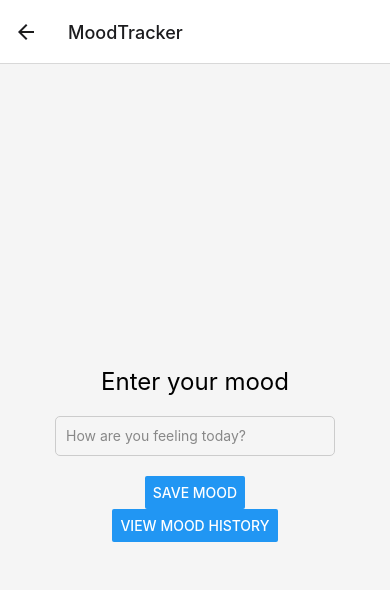
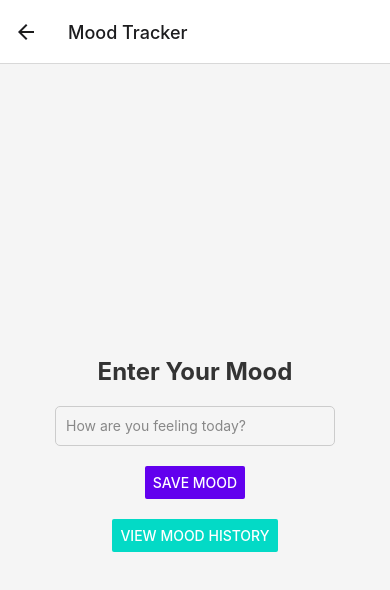
Before and after one commit to rehan4202/MoodMosaic, a React Native app: screen /MoodTracker in a window 390 px wide. Shown: the top 590 px of the page. Built offline with nearby package versions, Linux system fonts and the light colour scheme.

Commit message:
1. Mood History

```diff
--- a/App.tsx
+++ b/App.tsx
@@ -1,22 +1,36 @@
+// App.tsx
+
 import React from 'react';
 import { NavigationContainer } from '@react-navigation/native';
 import { createStackNavigator } from '@react-navigation/stack';
-import WelcomeScreen from './src/screens/WelcomeScreen';
-import MoodTrackerScreen from './src/screens/MoodTrackerScreen';
-import MoodHistoryScreen from './src/screens/MoodHistoryScreen';
+import WelcomeScreen from './src/screens/WelcomeScreen'; // Adjust the path as needed
+import MoodTrackerScreen from './src/screens/MoodTrackerScreen'; // Adjust the path as needed
+import MoodHistoryScreen from './src/screens/MoodHistoryScreen'; // Import MoodHistoryScreen
 
 const Stack = createStackNavigator();
 
-function App() {
+const App = () => {
     return (
         <NavigationContainer>
             <Stack.Navigator initialRouteName="Welcome">
-                <Stack.Screen name="Welcome" component={WelcomeScreen} />
-                <Stack.Screen name="MoodTracker" component={MoodTrackerScreen} />
-                <Stack.Screen name="MoodHistory" component={MoodHistoryScreen} />
+                <Stack.Screen
+                    name="Welcome"
+                    component={WelcomeScreen}
+                    options={{ title: 'Welcome' }}
+                />
+                <Stack.Screen
+                    name="MoodTracker"
+                    component={MoodTrackerScreen}
+                    options={{ title: 'Mood Tracker' }}
+                />
+                <Stack.Screen
+                    name="MoodHistory"
+                    component={MoodHistoryScreen} // Add MoodHistoryScreen here
+                    options={{ title: 'Mood History' }}
+                />
             </Stack.Navigator>
         </NavigationContainer>
     );
-}
+};
 
 export default App;
--- a/src/screens/MoodHistoryScreen.js
+++ b/src/screens/MoodHistoryScreen.js
@@ -1,7 +1,7 @@
 // src/screens/MoodHistoryScreen.js
 
 import React, { useEffect, useState } from 'react';
-import { View, Text, FlatList, StyleSheet } from 'react-native';
+import { View, Text, StyleSheet, FlatList } from 'react-native';
 import AsyncStorage from '@react-native-async-storage/async-storage';
 
 const MoodHistoryScreen = () => {
@@ -10,35 +10,34 @@ const MoodHistoryScreen = () => {
     useEffect(() => {
         const fetchMoodHistory = async () => {
             try {
-                const history = await AsyncStorage.getItem('moodHistory');
-                setMoodHistory(history ? JSON.parse(history) : []);
+                const storedMoods = await AsyncStorage.getItem('moodHistory');
+                if (storedMoods) {
+                    setMoodHistory(JSON.parse(storedMoods));
+                }
             } catch (error) {
-                console.error("Error fetching mood history:", error);
+                console.error('Failed to load mood history:', error);
             }
         };
 
         fetchMoodHistory();
     }, []);
 
-    const renderItem = ({ item }) => (
+    const renderMoodItem = ({ item }) => (
         <View style={styles.moodItem}>
-            <Text style={styles.moodText}>Mood: {item.mood}</Text>
-            <Text style={styles.dateText}>Date: {new Date(item.date).toLocaleString()}</Text>
+            <Text style={styles.moodText}>{item.mood}</Text>
+            <Text style={styles.dateText}>{item.date}</Text>
         </View>
     );
 
     return (
         <View style={styles.container}>
             <Text style={styles.title}>Mood History</Text>
-            {moodHistory.length === 0 ? (
-                <Text style={styles.noHistoryText}>No mood entries found.</Text>
-            ) : (
-                <FlatList
-                    data={moodHistory}
-                    keyExtractor={(item, index) => index.toString()}
-                    renderItem={renderItem}
-                />
-            )}
+            <FlatList
+                data={moodHistory}
+                renderItem={renderMoodItem}
+                keyExtractor={(item, index) => index.toString()}
+                contentContainerStyle={styles.list}
+            />
         </View>
     );
 };
@@ -46,34 +45,31 @@ const MoodHistoryScreen = () => {
 const styles = StyleSheet.create({
     container: {
         flex: 1,
-        justifyContent: 'center',
-        alignItems: 'center',
-        backgroundColor: '#f5f5f5',
         padding: 20,
+        backgroundColor: '#f0f0f0',
     },
     title: {
         fontSize: 24,
+        fontWeight: 'bold',
         marginBottom: 20,
-        color: '#000',
+    },
+    list: {
+        paddingBottom: 20,
     },
     moodItem: {
+        backgroundColor: '#fff',
         padding: 15,
-        borderBottomWidth: 1,
-        borderBottomColor: '#ccc',
-        width: '100%',
+        borderRadius: 10,
+        marginBottom: 10,
     },
     moodText: {
         fontSize: 18,
-        color: '#000',
+        fontWeight: '500',
     },
     dateText: {
         fontSize: 14,
-        color: '#666',
-    },
-    noHistoryText: {
-        fontSize: 18,
-        color: '#999',
-        marginTop: 20,
+        color: '#888',
+        marginTop: 5,
     },
 });
 
--- a/src/screens/MoodTrackerScreen.js
+++ b/src/screens/MoodTrackerScreen.js
@@ -1,4 +1,5 @@
 // src/screens/MoodTrackerScreen.js
+
 import React, { useState } from 'react';
 import { View, Text, TextInput, Button, StyleSheet, Alert } from 'react-native';
 import AsyncStorage from '@react-native-async-storage/async-storage';
@@ -13,27 +14,28 @@ const MoodTrackerScreen = ({ navigation }) => {
         }
 
         try {
-            // Get existing moods
+            // Retrieve existing moods from AsyncStorage
             const existingMoods = await AsyncStorage.getItem('moodHistory');
             const moodArray = existingMoods ? JSON.parse(existingMoods) : [];
 
-            // Add new mood
+            // Create new mood object with current date
             const newMood = { mood, date: new Date().toISOString() };
             moodArray.push(newMood);
 
-            // Save updated mood array
+            // Save updated mood array back to AsyncStorage
             await AsyncStorage.setItem('moodHistory', JSON.stringify(moodArray));
 
             Alert.alert("Mood saved successfully!");
-            setMood(''); // Reset the input
+            setMood(''); // Clear input after saving
         } catch (error) {
             console.error("Error saving mood:", error);
+            Alert.alert("Failed to save mood. Please try again.");
         }
     };
 
     return (
         <View style={styles.container}>
-            <Text style={styles.title}>Enter your mood</Text>
+            <Text style={styles.title}>Enter Your Mood</Text>
             <TextInput
                 style={styles.input}
                 placeholder="How are you feeling today?"
@@ -41,10 +43,16 @@ const MoodTrackerScreen = ({ navigation }) => {
                 value={mood}
                 onChangeText={setMood}
             />
-            <Button title="Save Mood" onPress={saveMood} />
+            <Button
+                title="Save Mood"
+                onPress={saveMood}
+                color="#6200ee" // Custom button color
+            />
+            <View style={styles.spacing} />
             <Button
                 title="View Mood History"
                 onPress={() => navigation.navigate('MoodHistory')}
+                color="#03dac6" // Custom button color
             />
         </View>
     );
@@ -60,8 +68,9 @@ const styles = StyleSheet.create({
     },
     title: {
         fontSize: 24,
+        fontWeight: 'bold',
         marginBottom: 20,
-        color: '#000',
+        color: '#333',
     },
     input: {
         height: 40,
@@ -73,6 +82,9 @@ const styles = StyleSheet.create({
         marginBottom: 20,
         color: '#000',
     },
+    spacing: {
+        height: 20, // Spacing between buttons
+    },
 });
 
 export default MoodTrackerScreen;
--- a/src/screens/WelcomeScreen.js
+++ b/src/screens/WelcomeScreen.js
@@ -1,3 +1,5 @@
+// src/screens/WelcomeScreen.js
+
 import React from 'react';
 import { View, Text, Button, StyleSheet } from 'react-native';
 
@@ -7,7 +9,7 @@ const WelcomeScreen = ({ navigation }) => {
             <Text style={styles.title}>Welcome to Mood Mosaic</Text>
             <Button
                 title="Get Started"
-                onPress={() => navigation.navigate('MoodTracker')}
+                onPress={() => navigation.navigate('MoodTracker')} // This should navigate to the MoodTrackerScreen
             />
         </View>
     );
```
